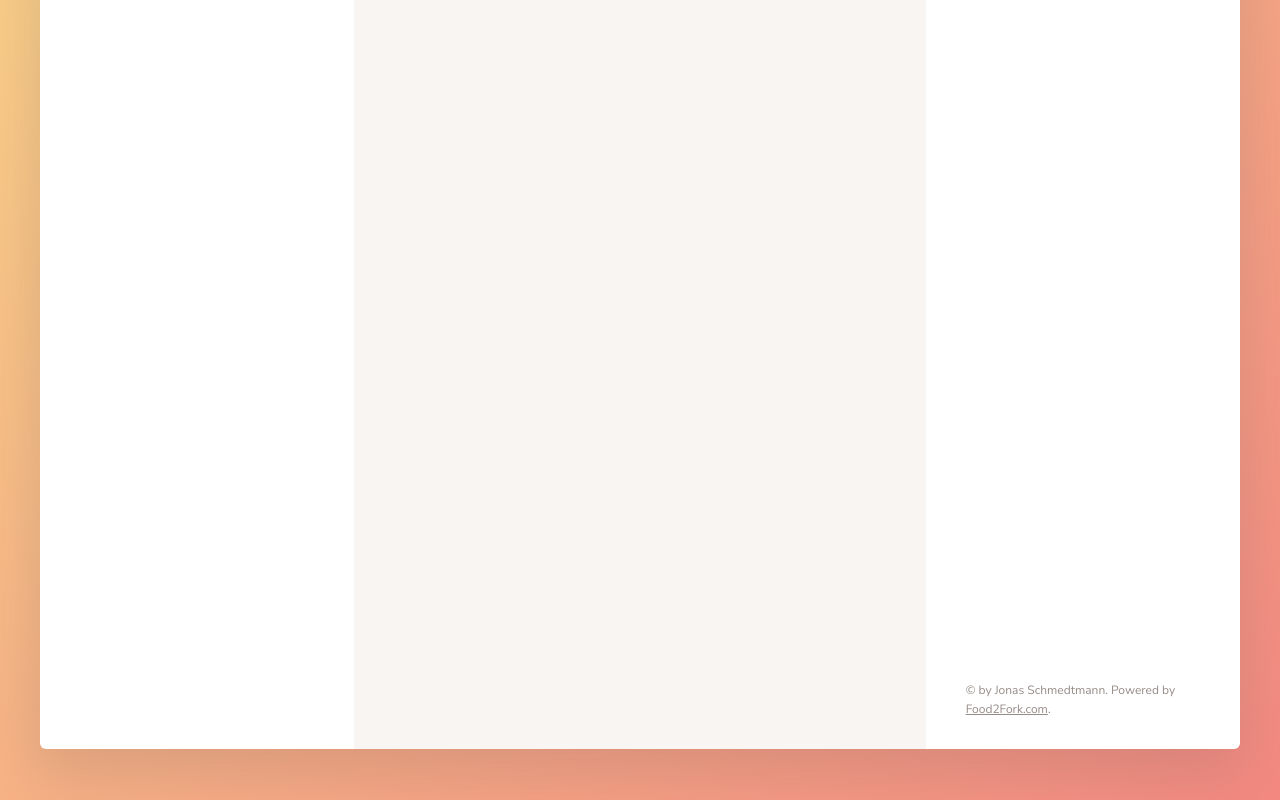
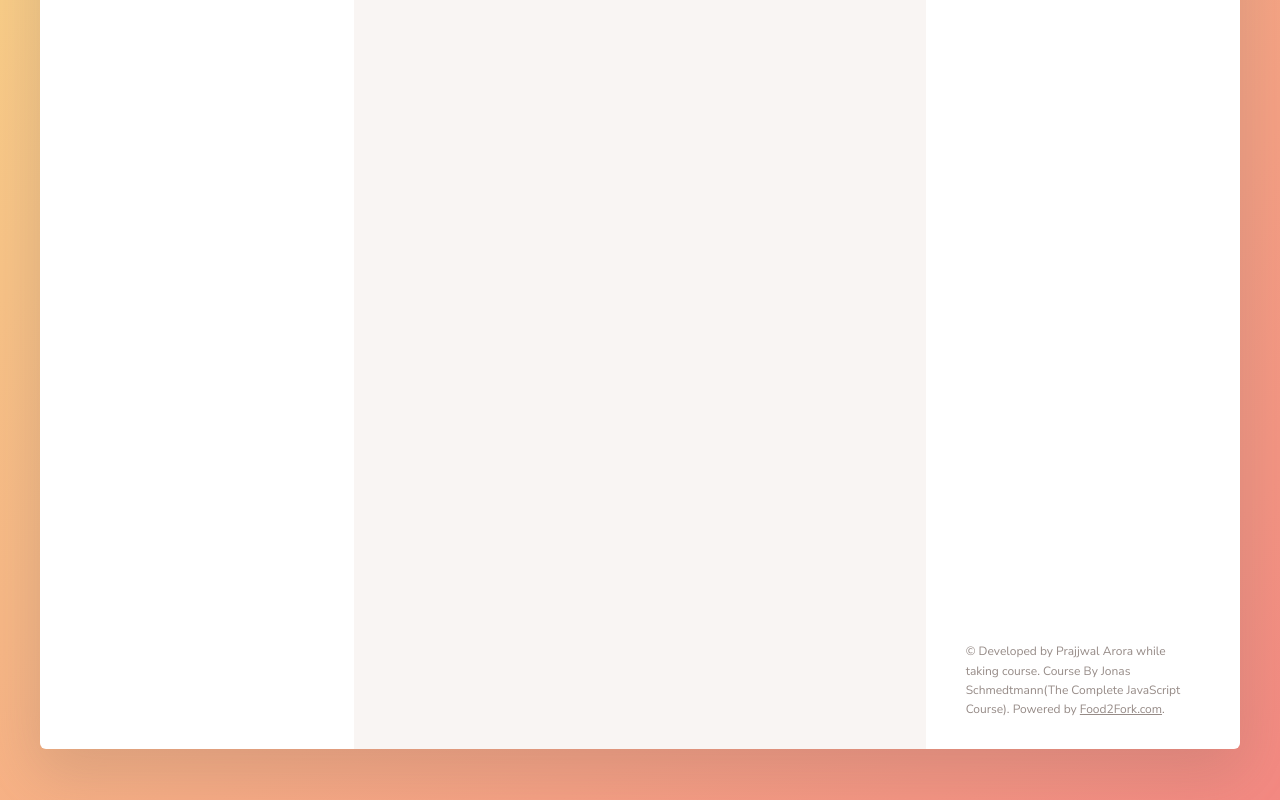
Before and after one commit to prajjwalarora/forkify-project, a plain HTML site: page index.html in a window 1280 px wide. Shown: the part 402-1202 px from the top of the page. Drawn offline with Linux system fonts and the light colour scheme.

Commit message:
Update index.html

```diff
--- a/index.html
+++ b/index.html
@@ -436,7 +436,7 @@
                 <!-- <button class="btn list__delete-btn">Delete List</button> -->
             </div>
             <div class="copyright">
-                &copy; by Jonas Schmedtmann. Powered by
+                &copy; Developed by Prajjwal Arora while taking course. Course By Jonas Schmedtmann(The Complete JavaScript Course). Powered by
                 <a href="http://food2fork.com" target="_blank" class="link">Food2Fork.com</a>.
             </div>
 
```
